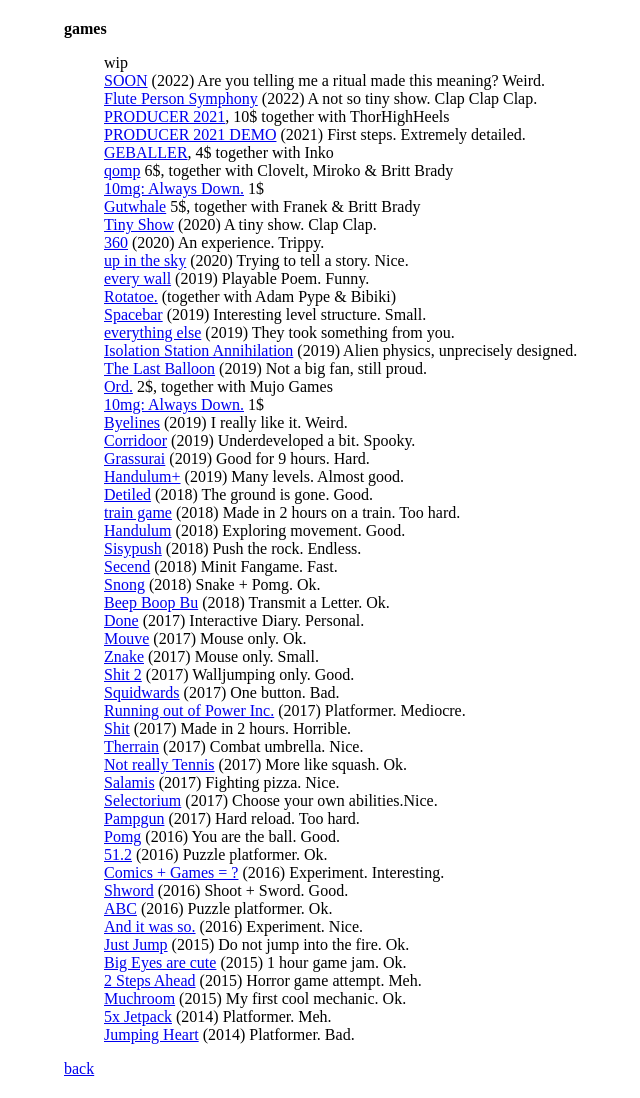
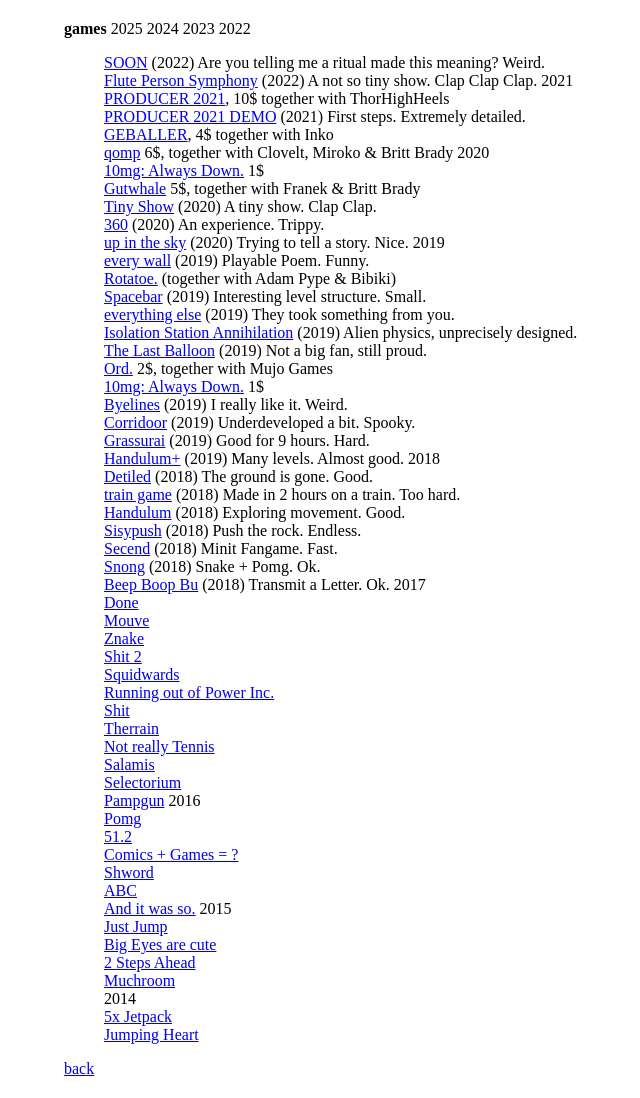
Before and after one commit to stuffedwombat/stuffedwombat.github.io, a Jekyll site: the page built from games.md, in a window 1280 px wide. Shown: the whole page, without its empty margins (260-900 px from the left). Built offline with Jekyll 4.4.1, drawn with Linux system fonts in a browser that asks for light colours; our own code applies the rules of GitHub Pages for plain Markdown files; comment, search, counter and statistics services are not loaded.

Commit message:
Update games.md

```diff
--- a/games.md
+++ b/games.md
@@ -1,16 +1,22 @@
 **games**
-- wip
+2025
+2024
+2023
+2022<br>
 - <a href="https://www.newgrounds.com/portal/view/831674" target="_blank">SOON</a> (2022) Are you telling me a ritual made this meaning? Weird.
 - <a href="https://www.newgrounds.com/portal/view/830515">Flute Person Symphony</a> (2022) A not so tiny show. Clap Clap Clap.
+2021<br>
 - <a href="https://store.steampowered.com/app/1667320/PRODUCER_2021" target="_blank">PRODUCER 2021</a>, 10$ together with ThorHighHeels
 - <a href="https://www.newgrounds.com/portal/view/830515">PRODUCER 2021 DEMO</a> (2021) First steps. Extremely detailed.
 - <a href="https://store.steampowered.com/app/1910260/Geballer/?beta=1" target="_blank">GEBALLER</a>, 4$ together with Inko
 - <a href="https://store.steampowered.com/app/1066900?beta=1" target="_blank">qomp</a> 6$, together with Clovelt, Miroko & Britt Brady
+2020<br>
 - <a href="https://store.steampowered.com/app/1101800/10mg_Always_Down" target="_blank">10mg: Always Down.</a> 1$
 - <a href="https://store.steampowered.com/app/1267810/Gutwhale" target="_blank">Gutwhale</a> 5$, together with Franek & Britt Brady
 - <a href="https://stuffedwombat.itch.io/tiny-show" target="_blank">Tiny Show</a> (2020) A tiny show. Clap Clap.
 - <a href="https://www.newgrounds.com/portal/view/767702" target="_blank">360</a> (2020) An experience. Trippy.
 - <a href="https://www.newgrounds.com/portal/view/752948" target="_blank">up in the sky</a> (2020) Trying to tell a story. Nice.
+2019<br>
 - <a href="https://www.newgrounds.com/portal/view/744411" target="_blank">every wall</a> (2019) Playable Poem. Funny.
 - <a href="https://play.google.com/store/apps/details?id=com.NotSoSolo.Rotatoe" target="_blank">Rotatoe.</a> (together with Adam Pype & Bibiki)
 - <a href="https://www.newgrounds.com/portal/view/735906" target="_blank">Spacebar</a> (2019) Interesting level structure. Small.
@@ -23,6 +29,7 @@
 - <a href="https://www.newgrounds.com/portal/view/728552" target="_blank">Corridoor</a> (2019) Underdeveloped a bit. Spooky.
 - <a href="https://www.newgrounds.com/portal/view/726378" target="_blank">Grassurai</a> (2019) Good for 9 hours. Hard.
 - <a href="https://www.newgrounds.com/portal/view/724232" target="_blank">Handulum+</a> (2019) Many levels. Almost good.
+2018<br>
 - <a href="https://www.newgrounds.com/portal/view/722470" target="_blank">Detiled</a> (2018) The ground is gone. Good.
 - <a href="https://www.newgrounds.com/portal/view/719528" target="_blank">train game</a> (2018) Made in 2 hours on a train. Too hard.
 - <a href="https://www.newgrounds.com/portal/view/715081" target="_blank">Handulum</a> (2018) Exploring movement. Good.
@@ -30,29 +37,33 @@
 - <a href="https://www.newgrounds.com/portal/view/709183" target="_blank">Secend</a> (2018) Minit Fangame. Fast.
 - <a href="https://www.newgrounds.com/portal/view/706826" target="_blank">Snong</a> (2018) Snake + Pomg. Ok.
 -  <a href="https://www.newgrounds.com/portal/view/705921" target="_blank">Beep Boop Bu</a> (2018) Transmit a Letter. Ok.
-- <a href="https://www.newgrounds.com/portal/view/704468" target="_blank">Done</a> (2017) Interactive Diary. Personal.
-- <a href="https://www.newgrounds.com/portal/view/702801" target="_blank">Mouve</a> (2017) Mouse only. Ok.
-- <a href="https://www.newgrounds.com/portal/view/701435" target="_blank">Znake</a> (2017) Mouse only. Small.
-- <a href="https://www.newgrounds.com/portal/view/700013" target="_blank">Shit 2</a> (2017) Walljumping only. Good.
-- <a href="https://www.newgrounds.com/portal/view/698728" target="_blank">Squidwards</a> (2017) One button. Bad.
-- <a href="https://www.newgrounds.com/portal/view/697175" target="_blank">Running out of Power Inc.</a> (2017) Platformer. Mediocre.
-- <a href="https://www.newgrounds.com/portal/view/694326" target="_blank">Shit</a> (2017) Made in 2 hours. Horrible.
-- <a href="https://www.newgrounds.com/portal/view/692485" target="_blank">Therrain</a> (2017) Combat umbrella. Nice.
-- <a href="https://www.newgrounds.com/portal/view/692213" target="_blank">Not really Tennis</a> (2017) More like squash. Ok.
-- <a href="https://www.newgrounds.com/portal/view/690826" target="_blank">Salamis</a> (2017) Fighting pizza. Nice.
-- <a href="https://www.newgrounds.com/portal/view/689530" target="_blank">Selectorium</a> (2017) Choose your own abilities.Nice.
-- <a href="https://www.newgrounds.com/portal/view/688192" target="_blank">Pampgun</a> (2017) Hard reload. Too hard.
-- <a href="https://www.newgrounds.com/portal/view/683949" target="_blank">Pomg</a> (2016) You are the ball. Good.
-- <a href="https://www.newgrounds.com/portal/view/682288" target="_blank">51.2</a> (2016) Puzzle platformer. Ok.
-- <a href="https://www.newgrounds.com/portal/view/679281" target="_blank">Comics + Games = ?</a> (2016) Experiment. Interesting.
-- <a href="https://www.newgrounds.com/portal/view/678184" target="_blank"> Shword</a> (2016) Shoot + Sword. Good.
-- <a href="https://www.newgrounds.com/portal/view/674994" target="_blank">ABC</a> (2016) Puzzle platformer. Ok.
-- <a href="https://www.newgrounds.com/portal/view/670180" target="_blank">And it was so.</a> (2016) Experiment. Nice.
-- <a href="https://www.newgrounds.com/portal/view/668865" target="_blank">Just Jump</a> (2015) Do not jump into the fire. Ok.
-- <a href="https://www.newgrounds.com/portal/view/664929" target="_blank">Big Eyes are cute</a> (2015) 1 hour game jam. Ok.
-- <a href="https://www.newgrounds.com/portal/view/659994" target="_blank">2 Steps Ahead</a> (2015) Horror game attempt. Meh.
-- <a href="https://www.newgrounds.com/portal/view/656810" target="_blank">Muchroom</a> (2015) My first cool mechanic. Ok.
-- <a href="https://www.newgrounds.com/portal/view/649154" target="_blank">5x Jetpack</a> (2014) Platformer. Meh.
-- <a href="https://www.newgrounds.com/portal/view/648999" target="_blank">Jumping Heart</a> (2014) Platformer. Bad.
+2017<br>
+- <a href="https://www.newgrounds.com/portal/view/704468" target="_blank">Done</a>
+- <a href="https://www.newgrounds.com/portal/view/702801" target="_blank">Mouve</a>
+- <a href="https://www.newgrounds.com/portal/view/701435" target="_blank">Znake</a>
+- <a href="https://www.newgrounds.com/portal/view/700013" target="_blank">Shit 2</a>
+- <a href="https://www.newgrounds.com/portal/view/698728" target="_blank">Squidwards</a>
+- <a href="https://www.newgrounds.com/portal/view/697175" target="_blank">Running out of Power Inc.</a>
+- <a href="https://www.newgrounds.com/portal/view/694326" target="_blank">Shit</a>
+- <a href="https://www.newgrounds.com/portal/view/692485" target="_blank">Therrain</a>
+- <a href="https://www.newgrounds.com/portal/view/692213" target="_blank">Not really Tennis</a>
+- <a href="https://www.newgrounds.com/portal/view/690826" target="_blank">Salamis</a>
+- <a href="https://www.newgrounds.com/portal/view/689530" target="_blank">Selectorium</a>
+- <a href="https://www.newgrounds.com/portal/view/688192" target="_blank">Pampgun</a>
+2016<br>
+- <a href="https://www.newgrounds.com/portal/view/683949" target="_blank">Pomg</a>
+- <a href="https://www.newgrounds.com/portal/view/682288" target="_blank">51.2</a>
+- <a href="https://www.newgrounds.com/portal/view/679281" target="_blank">Comics + Games = ?</a>
+- <a href="https://www.newgrounds.com/portal/view/678184" target="_blank"> Shword</a>
+- <a href="https://www.newgrounds.com/portal/view/674994" target="_blank">ABC</a>
+- <a href="https://www.newgrounds.com/portal/view/670180" target="_blank">And it was so.</a>
+2015<br>
+- <a href="https://www.newgrounds.com/portal/view/668865" target="_blank">Just Jump</a>
+- <a href="https://www.newgrounds.com/portal/view/664929" target="_blank">Big Eyes are cute</a>
+- <a href="https://www.newgrounds.com/portal/view/659994" target="_blank">2 Steps Ahead</a>
+- <a href="https://www.newgrounds.com/portal/view/656810" target="_blank">Muchroom</a>
+- 2014<br>
+- <a href="https://www.newgrounds.com/portal/view/649154" target="_blank">5x Jetpack</a>
+- <a href="https://www.newgrounds.com/portal/view/648999" target="_blank">Jumping Heart</a>
 
 [back](index)
```
